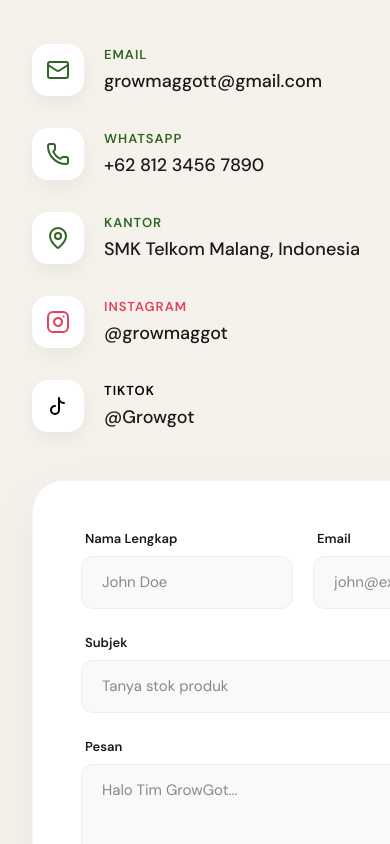
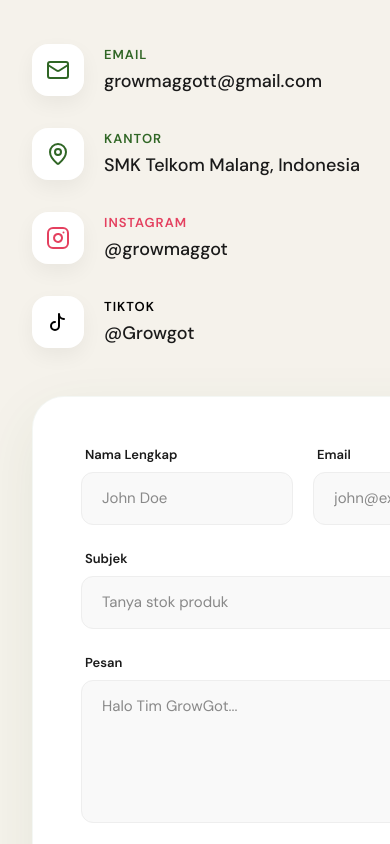
Before and after one commit to NauvalFaiz/web_product_growGot_Fiksi, a Next.js app: page / in a window 390 px wide. Shown: the part 4432-5276 px from the top of the page. Built offline with nearby package versions, Linux system fonts and the light colour scheme; a web font is replaced by a local one.

Commit message:
Update contact info: remove phone, add map coordinates, and make links clickable

```diff
--- a/app/ContactSection.tsx
+++ b/app/ContactSection.tsx
@@ -72,6 +72,10 @@
 
             <div style={{ display: "flex", flexDirection: "column", gap: 32 }}>
               <div style={{ display: "flex", alignItems: "center", gap: 20 }}>
+                <a
+                  href="mailto:growmaggott@gmail.com"
+                  style={{ textDecoration: "none", display: "flex", alignItems: "center", gap: 20 }}
+                >
                   <div style={{ width: 52, height: 52, background: "white", borderRadius: 16, display: "flex", alignItems: "center", justifyContent: "center", color: "#306625", boxShadow: "0 8px 20px rgba(0,0,0,0.05)" }}>
                     <Mail size={24} />
                   </div>
@@ -79,19 +83,16 @@
                     <div style={{ fontSize: 13, fontWeight: 700, color: "#306625", textTransform: "uppercase", letterSpacing: 1, marginBottom: 4 }}>Email</div>
                     <div style={{ fontSize: 18, color: "#1a1a1a", fontWeight: 500 }}>growmaggott@gmail.com</div>
                   </div>
+                </a>
               </div>
 
               <div style={{ display: "flex", alignItems: "center", gap: 20 }}>
-                <div style={{ width: 52, height: 52, background: "white", borderRadius: 16, display: "flex", alignItems: "center", justifyContent: "center", color: "#306625", boxShadow: "0 8px 20px rgba(0,0,0,0.05)" }}>
-                  <Phone size={24} />
-                </div>
-                <div>
-                  <div style={{ fontSize: 13, fontWeight: 700, color: "#306625", textTransform: "uppercase", letterSpacing: 1, marginBottom: 4 }}>WhatsApp</div>
-                  <div style={{ fontSize: 18, color: "#1a1a1a", fontWeight: 500 }}>+62 812 3456 7890</div>
-                </div>
-              </div>
-
-              <div style={{ display: "flex", alignItems: "center", gap: 20 }}>
+                <a
+                  href="https://www.google.com/maps/search/?api=1&query=-7.973305,112.651559"
+                  target="_blank"
+                  rel="noopener noreferrer"
+                  style={{ textDecoration: "none", display: "flex", alignItems: "center", gap: 20 }}
+                >
                   <div style={{ width: 52, height: 52, background: "white", borderRadius: 16, display: "flex", alignItems: "center", justifyContent: "center", color: "#306625", boxShadow: "0 8px 20px rgba(0,0,0,0.05)" }}>
                     <MapPin size={24} />
                   </div>
@@ -99,9 +100,16 @@
                     <div style={{ fontSize: 13, fontWeight: 700, color: "#306625", textTransform: "uppercase", letterSpacing: 1, marginBottom: 4 }}>Kantor</div>
                     <div style={{ fontSize: 18, color: "#1a1a1a", fontWeight: 500 }}>SMK Telkom Malang, Indonesia</div>
                   </div>
+                </a>
               </div>
 
               <div style={{ display: "flex", alignItems: "center", gap: 20 }}>
+                <a
+                  href="https://instagram.com/growmaggot"
+                  target="_blank"
+                  rel="noopener noreferrer"
+                  style={{ textDecoration: "none", display: "flex", alignItems: "center", gap: 20 }}
+                >
                   <div style={{ width: 52, height: 52, background: "white", borderRadius: 16, display: "flex", alignItems: "center", justifyContent: "center", color: "#E4405F", boxShadow: "0 8px 20px rgba(0,0,0,0.05)" }}>
                     <Instagram size={24} />
                   </div>
@@ -109,9 +117,16 @@
                     <div style={{ fontSize: 13, fontWeight: 700, color: "#E4405F", textTransform: "uppercase", letterSpacing: 1, marginBottom: 4 }}>Instagram</div>
                     <div style={{ fontSize: 18, color: "#1a1a1a", fontWeight: 500 }}>@growmaggot</div>
                   </div>
+                </a>
               </div>
 
               <div style={{ display: "flex", alignItems: "center", gap: 20 }}>
+                <a
+                  href="https://tiktok.com/@Growgot"
+                  target="_blank"
+                  rel="noopener noreferrer"
+                  style={{ textDecoration: "none", display: "flex", alignItems: "center", gap: 20 }}
+                >
                   <div style={{ width: 52, height: 52, background: "white", borderRadius: 16, display: "flex", alignItems: "center", justifyContent: "center", color: "#000000", boxShadow: "0 8px 20px rgba(0,0,0,0.05)" }}>
                     <TikTok size={24} />
                   </div>
@@ -119,6 +134,7 @@
                     <div style={{ fontSize: 13, fontWeight: 700, color: "#000000", textTransform: "uppercase", letterSpacing: 1, marginBottom: 4 }}>TikTok</div>
                     <div style={{ fontSize: 18, color: "#1a1a1a", fontWeight: 500 }}>@Growgot</div>
                   </div>
+                </a>
               </div>
             </div>
           </div>
```
Lines whose indentation alone changed are shown as unchanged.
